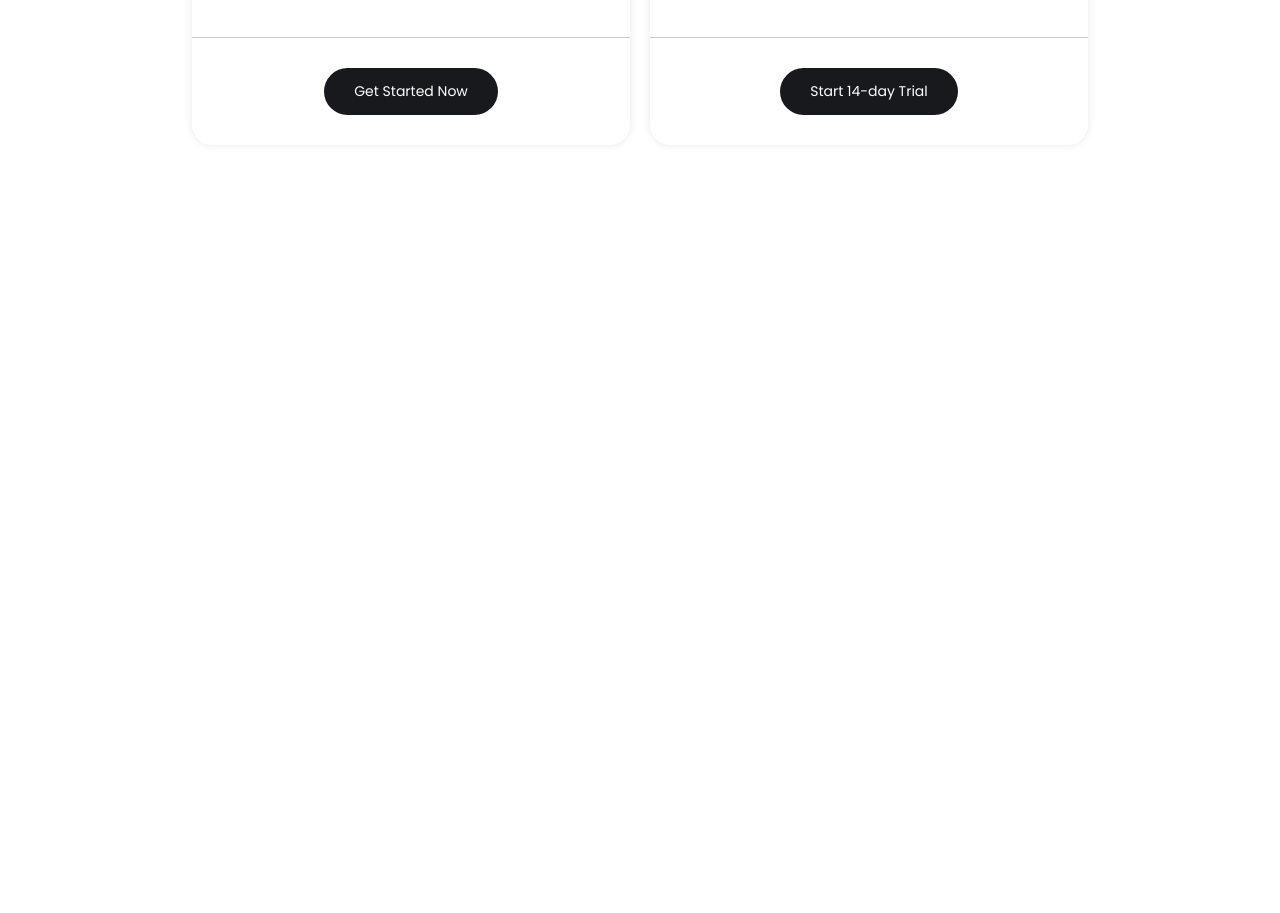
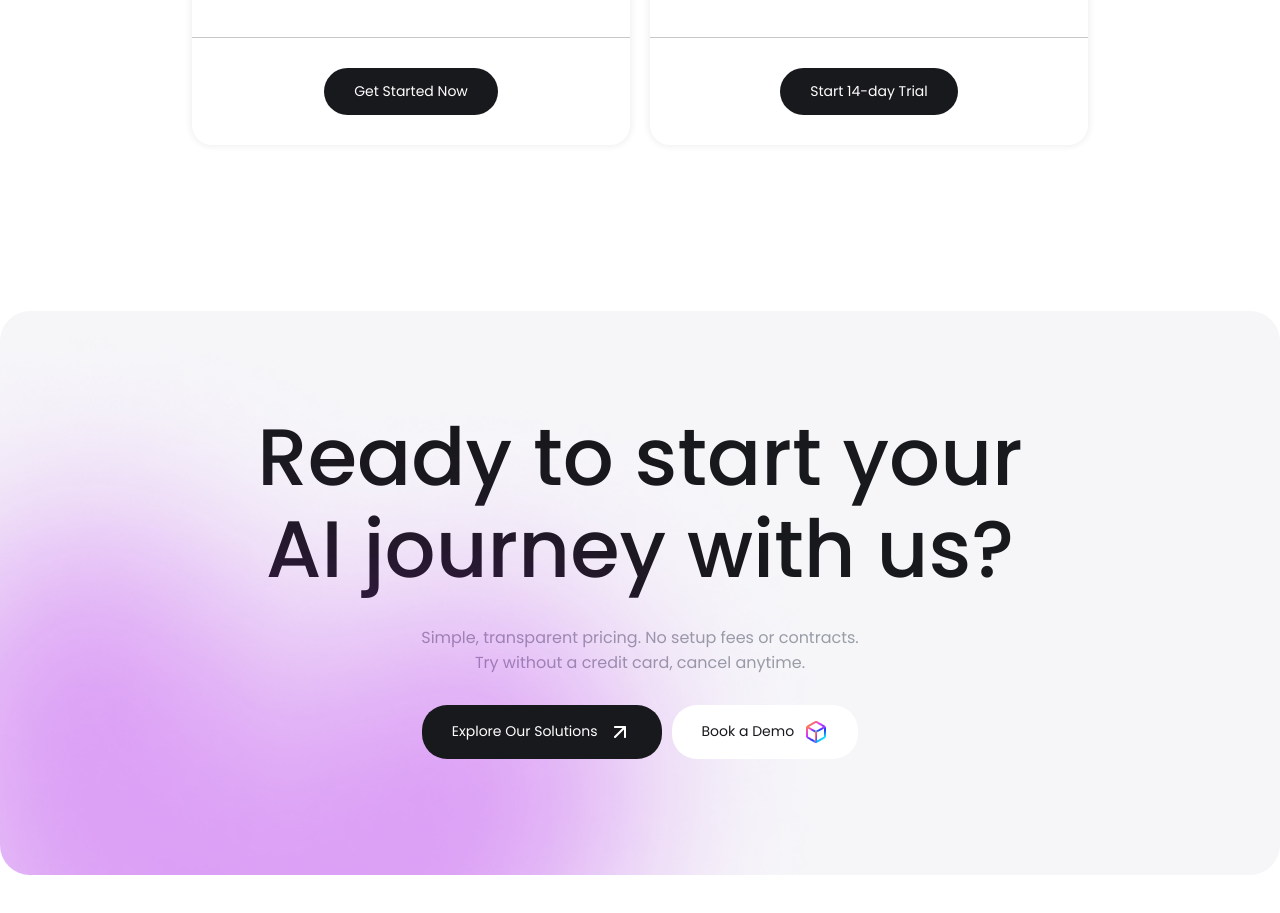
Before and after one commit to iddhanushka/frontend-development_VXD, a website built with webpack: page app/index.html in a window 1280 px wide. Shown: the part 2641-3554 px from the top of the page. Before the commit the page ends 2882 px from the top, so only its background shows below. Built offline with nearby package versions, Linux system fonts and the light colour scheme; a web font is replaced by a local one.

Commit message:
start journey section development

```diff
--- a/app/assets/styles/modules/_button.scss
+++ b/app/assets/styles/modules/_button.scss
@@ -6,6 +6,7 @@
   padding: 15px 30px;
   font-size: 14px;
   display: flex;
+  width: fit-content;
 
   &--book-a-demo {
     background: #fff;
--- a/app/assets/styles/modules/_home.scss
+++ b/app/assets/styles/modules/_home.scss
@@ -467,3 +467,78 @@
     margin: auto;
   }
 }
+
+.start-journey {
+  padding: 70px 0;
+
+  &__context {
+    background: #f6f6f9;
+    background-repeat: no-repeat;
+    background-size: cover;
+    border-radius: 30px;
+    padding: 100px 40px;
+    text-align: center;
+    position: relative;
+    overflow: hidden;
+  }
+
+  &__context-bg-gradient {
+    position: absolute;
+    left: 0;
+    top: 0;
+    bottom: 0;
+  }
+
+  &__explore-btn-icon {
+    max-width: 24px;
+    margin-left: 10px;
+  }
+
+  &__book-btn-icon {
+    max-width: 24px;
+    margin-left: 10px;
+  }
+
+  &__title {
+    font-size: 80px;
+    margin: 0;
+    color: #18191c;
+    font-weight: 500;
+    max-width: 70%;
+    margin: auto;
+    margin-bottom: 30px;
+  }
+
+  &__description {
+    color: #999da6;
+    font-size: 16px;
+    max-width: 37%;
+    margin: auto;
+    font-weight: 400;
+    line-height: 25px;
+    margin-bottom: 30px;
+  }
+
+  &__gradient-img {
+    height: 100%;
+  }
+
+  &__action-btn {
+    display: flex;
+    list-style-type: none;
+    padding-left: 0;
+    position: relative;
+    column-gap: 10px;
+    justify-content: center;
+  }
+
+  &__explore-btn {
+    display: flex;
+    align-items: center;
+  }
+
+  &__book-btn {
+    display: flex;
+    align-items: center;
+  }
+}
--- a/app/index.html
+++ b/app/index.html
@@ -220,6 +220,32 @@
       </div>
     </section>
 
+    <section class="start-journey">
+      <div class="container">
+        <div class="start-journey__context">
+          <div class="start-journey__context-bg-gradient">
+            <img src="./assets/images/start-journey-bg-gradiant.png" alt="" class="start-journey__gradient-img" />
+          </div>
+          <h3 class="start-journey__title">Ready to start your AI journey with us?</h3>
+          <p class="start-journey__description">Simple, transparent pricing. No setup fees or contracts. Try without a credit card, cancel anytime.</p>
+          <ul class="start-journey__action-btn">
+            <li class="start-journey__action-btn-explore">
+              <a href="" class="start-journey__explore-btn button">
+                Explore Our Solutions
+                <img src="./assets/images/arrow-up-right.png" alt="" class="start-journey__explore-btn-icon" />
+              </a>
+            </li>
+            <li class="start-journey__action-btn-book">
+              <a href="" class="start-journey__book-btn button button--book-a-demo">
+                Book a Demo
+                <img src="./assets/images/box-icon.png" alt="" class="start-journey__book-btn-icon" />
+              </a>
+            </li>
+          </ul>
+        </div>
+      </div>
+    </section>
+
     <script src="./assets/fontawesome/all.min.js"></script>
     <script src="bundled.js"></script>
   </body>
```
Also changed, not shown: app/assets/images/start-journey-bg-gradiant.png (added), app/assets/images/start-journey-bg.png (added).
